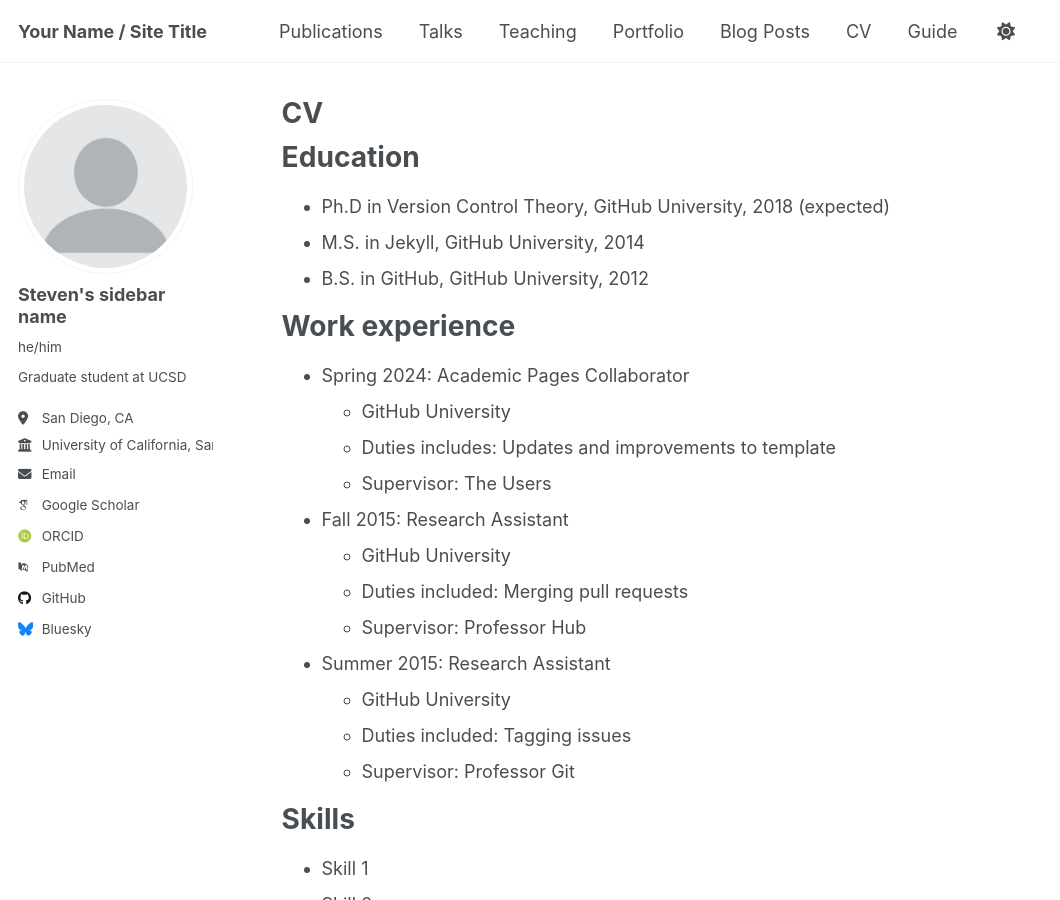
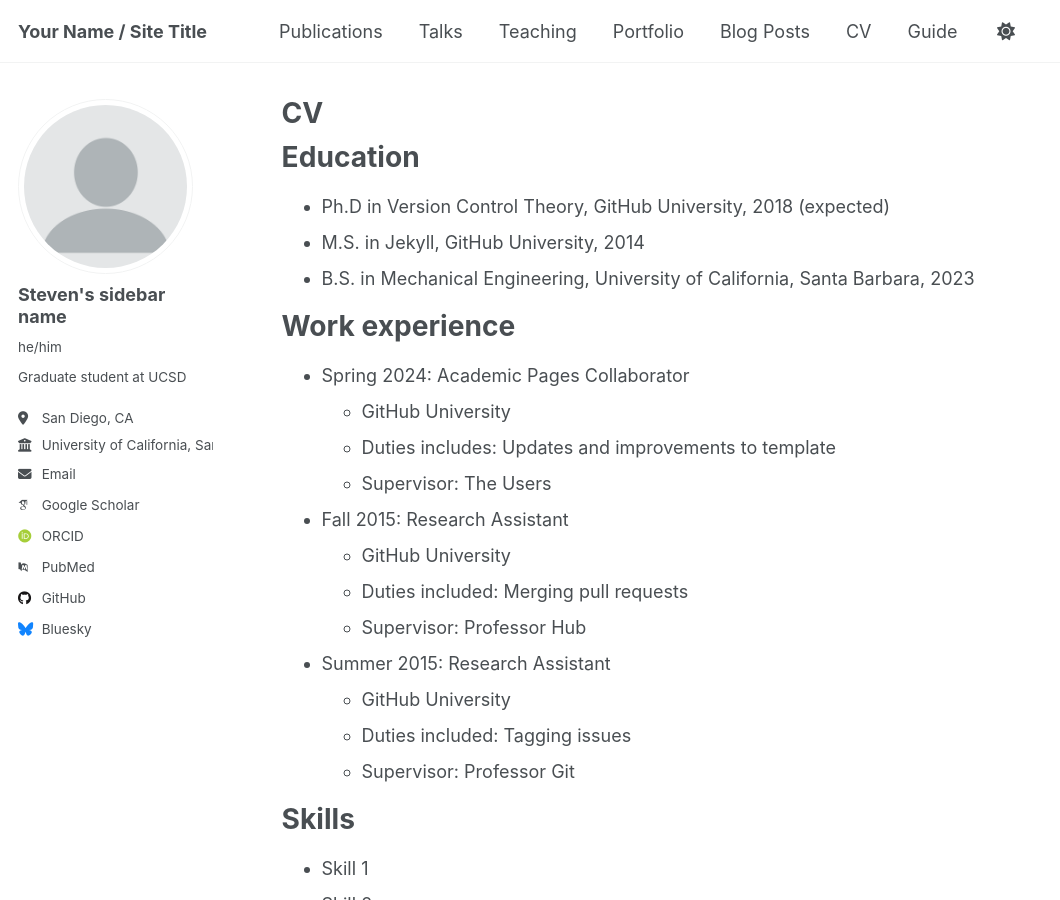
Before and after one commit to nguyensteven01/nguyensteven01.github.io, a Jekyll site: the page built from _pages/cv.md, in a window 1280 px wide and 900 px high. Shown: the whole window, without its empty margins (0-1060 px from the left). Built offline with Jekyll 4.4.1, drawn with Linux system fonts in a browser that asks for light colours; some web fonts are replaced; a script that is not in the unit is left out.

Commit message:
added UCSB to cv

```diff
--- a/_pages/cv.md
+++ b/_pages/cv.md
@@ -13,7 +13,7 @@
 ======
 * Ph.D in Version Control Theory, GitHub University, 2018 (expected)
 * M.S. in Jekyll, GitHub University, 2014
-* B.S. in GitHub, GitHub University, 2012
+* B.S. in Mechanical Engineering, University of California, Santa Barbara, 2023
 
 Work experience
 ======
```
